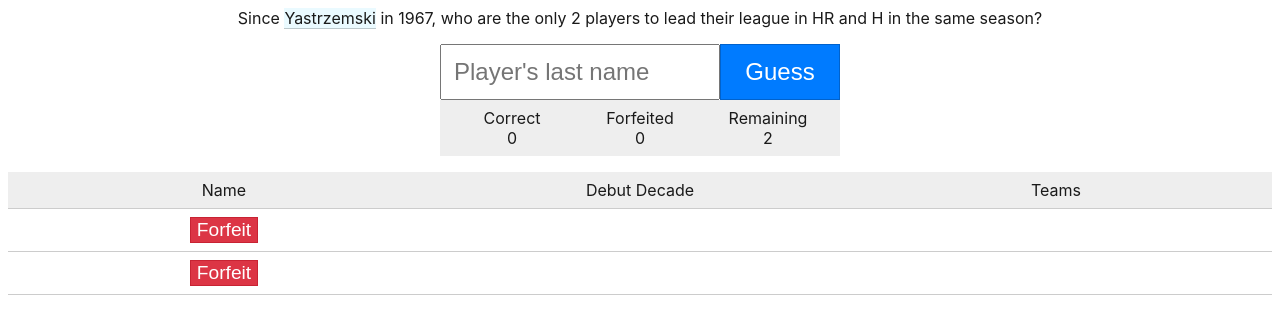
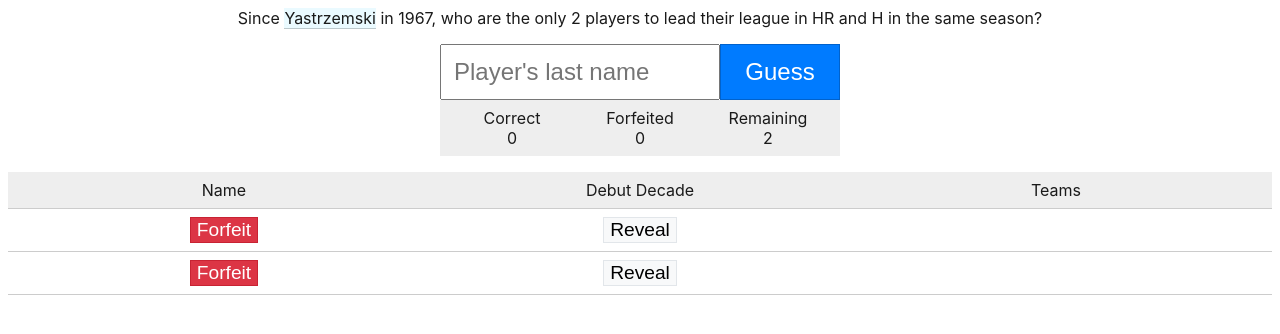
Before and after one commit to goodoldneon/baseball-trivia, a React app: page / in a window 1280 px wide. Built offline with nearby package versions, Linux system fonts and the light colour scheme.

Commit message:
Add ClickToReveal

```diff
--- /dev/null
+++ b/src/components/Trivia/Answers/ClickToReveal.js
@@ -0,0 +1,53 @@
+import React from 'react';
+import PropTypes from 'prop-types';
+import styled from 'styled-components';
+
+const Wrap = styled.div`
+  height: 100%;
+  display: flex;
+  align-items: center;
+  align-content: middle;
+  justify-content: center;
+`;
+
+class ClickToReveal extends React.Component {
+  constructor() {
+    super();
+
+    this.state = {
+      isContentVisible: false,
+    };
+  }
+
+  revealContent = () => {
+    this.setState({ isContentVisible: true });
+  };
+
+  render() {
+    const { content } = this.props;
+    const { isContentVisible } = this.state;
+    let innerStuff = null;
+
+    if (isContentVisible) {
+      innerStuff = <div>{content}</div>;
+    } else {
+      innerStuff = (
+        <button
+          onClick={this.revealContent}
+          type="button"
+          className="reveal-btn"
+        >
+          Reveal
+        </button>
+      );
+    }
+
+    return <Wrap>{innerStuff}</Wrap>;
+  }
+}
+
+ClickToReveal.propTypes = {
+  content: PropTypes.element.isRequired,
+};
+
+export default ClickToReveal;
--- a/src/components/Trivia/Answers/Player.js
+++ b/src/components/Trivia/Answers/Player.js
@@ -1,12 +1,16 @@
 import React from 'react';
 import PropTypes from 'prop-types';
 import styled from 'styled-components';
+
+import ClickToReveal from './ClickToReveal';
 
 const Row = styled.div`
   grid-column: 1 / -1;
   display: grid;
   grid-template-columns: 1fr 1fr 1fr;
 `;
+
+const Cell = styled.div``;
 
 const Player = (props) => {
   function handleForfeit(e) {
@@ -42,15 +46,19 @@ const Player = (props) => {
   }
 
   const { data } = props;
-  const { fullName, link, isGuessed, isForfeited } = data;
+  const { fullName, link, debutDecade, isGuessed, isForfeited } = data;
   const isRevealed = isGuessed || isForfeited;
   const className = buildClassName(isGuessed, isForfeited);
 
   return (
     <Row className={className}>
-      <div>{renderName(fullName, link, isRevealed)}</div>
-      <div />
-      <div />
+      <Cell>{renderName(fullName, link, isRevealed)}</Cell>
+
+      <Cell>
+        <ClickToReveal content={debutDecade} />
+      </Cell>
+
+      <Cell />
     </Row>
   );
 };
@@ -59,6 +67,7 @@ Player.propTypes = {
   data: PropTypes.shape({
     fullName: PropTypes.string.isRequired,
     lastName: PropTypes.string.isRequired,
+    debutDecade: PropTypes.string.isRequired,
     link: PropTypes.string.isRequired,
     isGuessed: PropTypes.bool.isRequired,
     isForfeited: PropTypes.bool.isRequired,
--- a/src/components/Trivia/Answers/index.js
+++ b/src/components/Trivia/Answers/index.js
@@ -52,6 +52,7 @@ Answers.propTypes = {
     PropTypes.shape({
       lastName: PropTypes.string.isRequired,
       fullName: PropTypes.string.isRequired,
+      debutDecade: PropTypes.string.isRequired,
       link: PropTypes.string.isRequired,
       isGuessed: PropTypes.bool.isRequired,
       isForfeited: PropTypes.bool.isRequired,
--- a/src/data/trivia.js
+++ b/src/data/trivia.js
@@ -5,11 +5,13 @@ const trivia = {
     {
       lastName: 'Rice',
       fullName: 'Jim Rice',
+      debutDecade: '1970s',
       link: 'https://www.baseball-reference.com/players/r/riceji01.shtml',
     },
     {
       lastName: 'Bichette',
       fullName: 'Dante Bichette',
+      debutDecade: '1980s',
       link: 'https://www.baseball-reference.com/players/b/bicheda01.shtml',
     },
   ],
--- a/src/styles/App.css
+++ b/src/styles/App.css
@@ -80,6 +80,19 @@ a:hover {
   transition-duration: 0.4s;
 }
 
+.answers .reveal-btn {
+  background-color: #f8f9fa;
+  color: black;
+  font-size: 1.2em;
+  border: 1px solid #e2e6ea;
+  transition-duration: 0.2s;
+}
+
+.answers .reveal-btn:hover {
+  background-color: #e2e6ea;
+  transition-duration: 0.4s;
+}
+
 .detail {
   width: 400px;
   margin: auto;
```
Also changed, not shown: test/data/trivia.test.js (+4 -2 lines).
